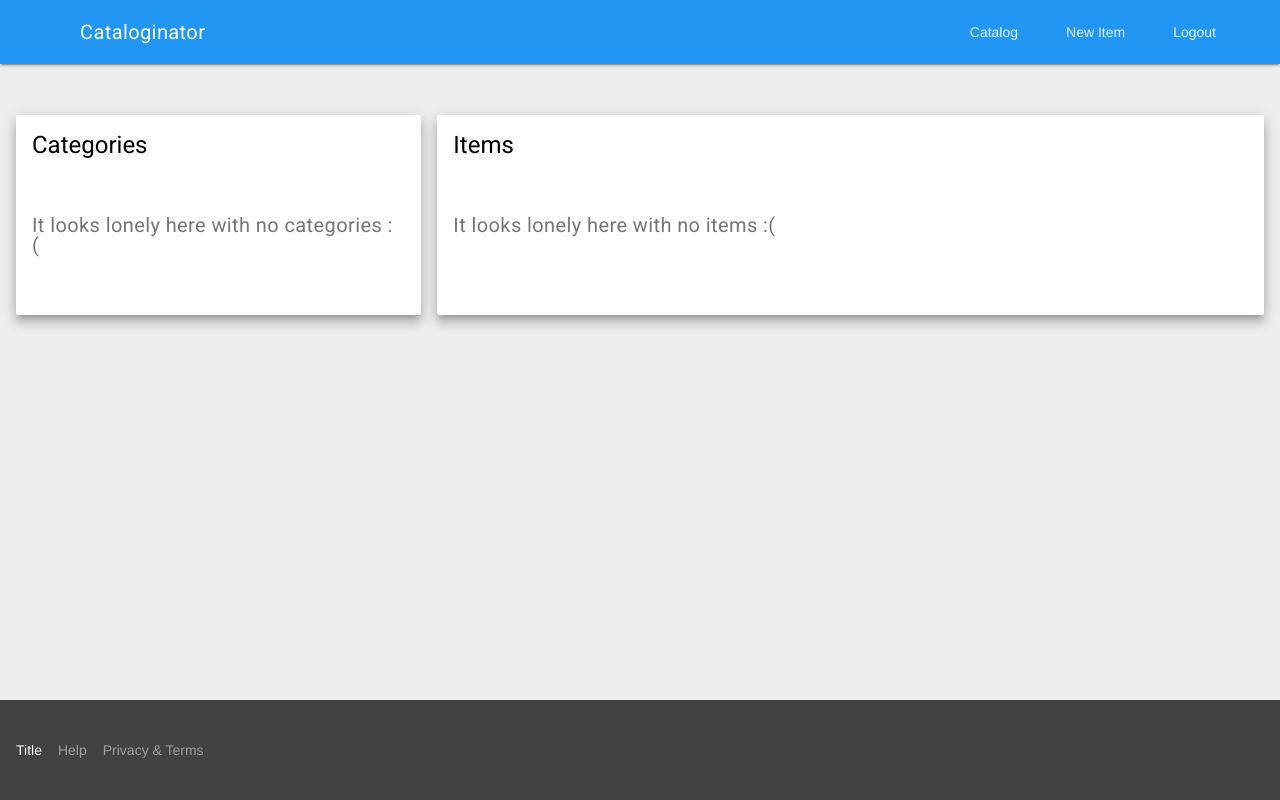
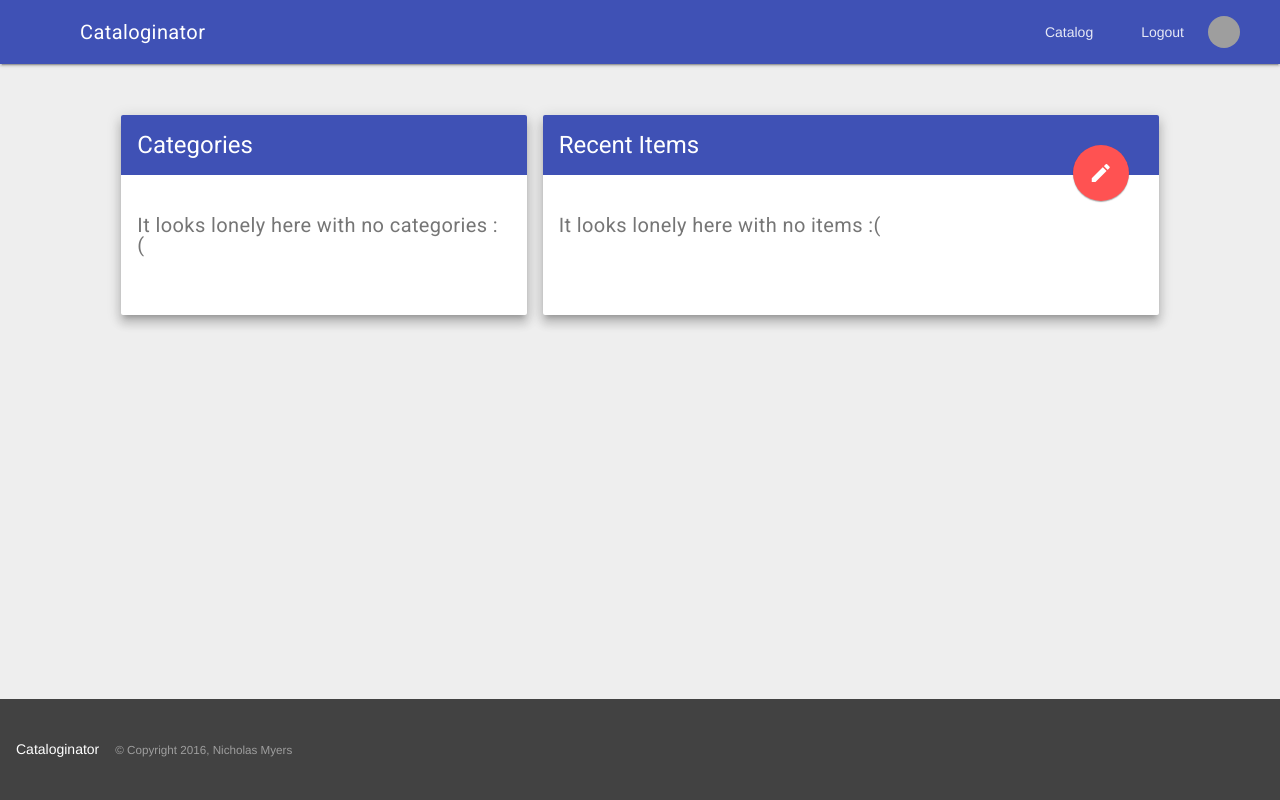
Before and after one commit to NickMyers217/catalog, a Flask app: page / in a window 1280 px wide. Run offline with Flask 2, Linux system fonts and the light colour scheme; the visitor is signed in with stand-in values (Sample User, id 1); parts of the project's set-up code (start-up, migrations or seed data) failed here and were passed over; some libraries are stand-ins or nearby versions; grey boxes are pictures that could not be loaded.

Commit message:
Finished all of the UX except for flashing and loggin in and out clean up

```diff
--- a/app.py
+++ b/app.py
@@ -86,7 +86,12 @@ def create_user():
 def landing():
     cats = db.query(Category).all()
     items = db.query(Item).limit(10).all()
-    return render_template('catalog.html', cats=cats, items=items, logged_in=is_logged_in())
+    if is_logged_in():
+        user_img = session['picture']
+        return render_template('catalog.html', cats=cats, items=items, logged_in=True,
+                               user_img=user_img)
+    else:
+        return render_template('catalog.html', cats=cats, items=items, logged_in=False)
 
 
 # Ajax route for google oauth
@@ -188,7 +193,7 @@ def googleLogout():
         del session['username']
         del session['email']
         del session['picture']
-        return quick_json_res('Disconnected!', 200)
+        return redirect(url_for('landing'))
     else:
         return quick_json_res('Failed to revoke token!', 400)
 
--- a/static/css/styles.css
+++ b/static/css/styles.css
@@ -1,3 +1,15 @@
 #cards {
     margin-top: 35px;
 }
+
+.card-fab {
+    position: absolute;
+    top: 30px;
+    right: 30px;
+}
+
+.profile-img {
+    border-radius: 50%;
+    width: 32px;
+    height: 32px;
+}
--- a/templates/catalog.html
+++ b/templates/catalog.html
@@ -8,8 +8,9 @@
 
 {% block content %}
 <section id="cards" class="section--center mdl-grid">
+  <div class="mdl-cell mdl-cell--1-col mdl-cell--hide-tablet"></div>
   <div class="mdl-card-square mdl-card mdl-shadow--8dp mdl-cell mdl-cell--4-col mdl-cell--12-col-tablet">
-    <div class="mdl-card__title">
+    <div class="mdl-card__title mdl-color--primary mdl-color-text--white">
       <h2 class="mdl-card__title-text">Categories</h2>
     </div>
     <div class="mdl-card__supporting-text">
@@ -24,9 +25,9 @@
       {% endif %}
     </div>
   </div>
-  <div class="mdl-card-square mdl-card mdl-shadow--8dp mdl-cell mdl-cell--8-col mdl-cell--12-col-tablet">
-    <div class="mdl-card__title">
-      <h2 class="mdl-card__title-text">Items</h2>
+  <div class="mdl-card-square mdl-card mdl-shadow--8dp mdl-cell mdl-cell--6-col mdl-cell--12-col-tablet">
+    <div class="mdl-card__title mdl-color--primary mdl-color-text--white">
+      <h2 class="mdl-card__title-text">Recent Items</h2>
     </div>
     <div class="mdl-card__supporting-text">
       {% if items %}
@@ -44,6 +45,10 @@
       <h5>It looks lonely here with no items :(</h5>
       {% endif %}
     </div>
+    <a href="{{ url_for('itemNew') }}" class="card-fab mdl-button mdl-js-button mdl-button--fab mdl-js-ripple-effect mdl-button--colored">
+      <i class="material-icons">create</i>
+    </a>
   </div>
+  <div class="mdl-cell mdl-cell--1-col mdl-cell--hide-tablet"></div>
 </section>
 {% endblock %}
--- a/templates/layout.html
+++ b/templates/layout.html
@@ -9,7 +9,7 @@
 
     <link rel="stylesheet" href="https://fonts.googleapis.com/css?family=Roboto:regular,bold,italic,thin,light,bolditalic,black,medium&amp;lang=en">
     <link rel="stylesheet" href="https://fonts.googleapis.com/icon?family=Material+Icons">
-    <link rel="stylesheet" href="https://code.getmdl.io/1.1.3/material.blue-green.min.css">
+    <link rel="stylesheet" href="https://code.getmdl.io/1.1.3/material.indigo-red.min.css">
     <link rel="stylesheet" href="{{ url_for('static', filename='css/styles.css') }}">
     <script src="https://ajax.googleapis.com/ajax/libs/jquery/1.12.2/jquery.min.js"></script>
     <script defer src="https://code.getmdl.io/1.1.3/material.min.js"></script>
@@ -30,18 +30,21 @@
 	    {% if not logged_in %}
 	    <a class="mdl-navigation__link" href="{{ url_for('showLogin') }}">Login</a>
 	    {% else %}
-	    <a class="mdl-navigation__link" href="{{ url_for('itemNew') }}">New Item</a>
 	    <a class="mdl-navigation__link" href="{{ url_for('googleLogout') }}">Logout</a>
+	    <img class="profile-img" src="{{ user_img }}">
 	    {% endif %}
 	  </nav>
 	</div>
       </header>
       <div class="mdl-layout__drawer">
-	<span class="mdl-layout-title">Title</span>
+	<span class="mdl-layout-title">Cataloginator</span>
 	<nav class="mdl-navigation">
-	  <a class="mdl-navigation__link" href="">Link</a>
-	  <a class="mdl-navigation__link" href="">Link</a>
-	  <a class="mdl-navigation__link" href="">Link</a>
+	  <a class="mdl-navigation__link" href="{{ url_for('landing') }}">Catalog</a>
+	  {% if not logged_in %}
+	  <a class="mdl-navigation__link" href="{{ url_for('showLogin') }}">Login</a>
+	  {% else %}
+	  <a class="mdl-navigation__link" href="{{ url_for('googleLogout') }}">Logout</a>
+	  {% endif %}
 	</nav>
       </div>
 
@@ -54,10 +57,9 @@
 
      <footer class="mdl-mini-footer">
        <div class="mdl-mini-footer__left-section">
-	 <div class="mdl-logo">Title</div>
+	 <div class="mdl-logo">Cataloginator</div>
 	 <ul class="mdl-mini-footer__link-list">
-	   <li><a href="#">Help</a></li>
-	   <li><a href="#">Privacy & Terms</a></li>
+	   <li><small>© Copyright 2016, Nicholas Myers</small></li>
 	 </ul>
        </div>
      </footer>
--- a/templates/login.html
+++ b/templates/login.html
@@ -9,7 +9,7 @@
 {% block content %}
 <section id="cards" class="section--center mdl-grid">
   <div class="mdl-card-square mdl-card mdl-shadow--8dp mdl-cell mdl-cell--4-offset mdl-cell--4-col">
-    <div class="mdl-card__title">
+    <div class="mdl-card__title mdl-color--primary mdl-color-text--white">
       <h2 class="mdl-card__title-text">Login</h2>
     </div>
     <div class="mdl-card__supporting-text">
```
Also changed, not shown: templates/item.html (+9 -4 lines), templates/item_delete.html (+8 -3 lines), templates/item_edit.html (+7 -3 lines), templates/item_new.html (+7 -3 lines), templates/items.html (+8 -3 lines).
